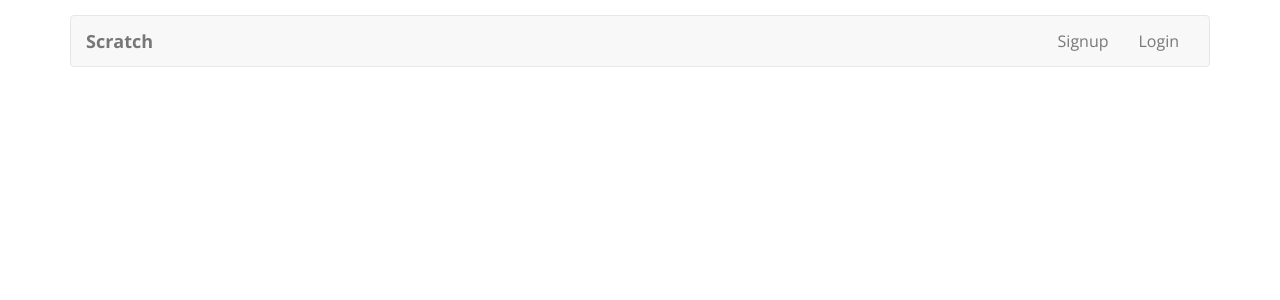
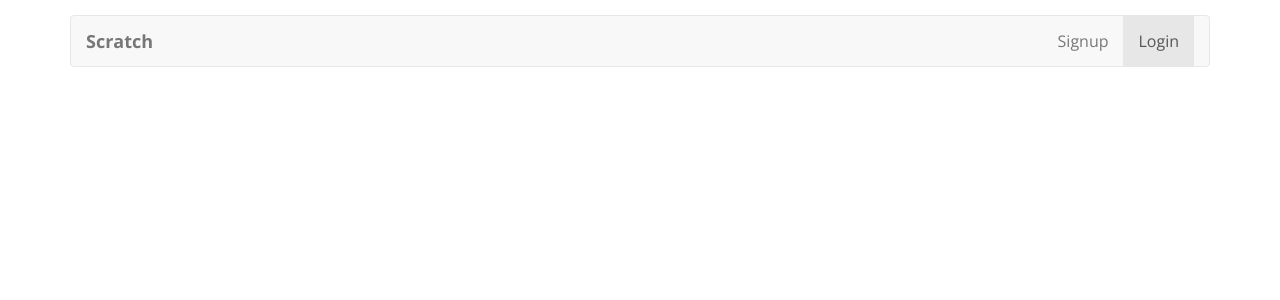
Before and after one commit to huatzhi/notes-app-client, a React (Create React App) app: page /login in a window 1280 px wide. Shown: the top 300 px of the page. Built offline with nearby package versions, Linux system fonts and the light colour scheme.

Commit message:
Overload the NavItem to change its behavior
- To make it highlight when its selected

```diff
--- a/src/App.js
+++ b/src/App.js
@@ -5,9 +5,9 @@ import {
 } from 'react-router-dom';
 import {
   Nav,
-  Navbar,
-  NavItem
+  Navbar
 } from 'react-bootstrap';
+import RouteNavItem from './components/RouteNavItem';
 import './App.css';
 import Routes from './Routes';
 
@@ -31,8 +31,8 @@ class App extends Component {
           </Navbar.Header>
           <Navbar.Collapse>
             <Nav pullRight>
-              <NavItem onClick={this.handleNavLink} href="/signup">Signup</NavItem>
-              <NavItem onClick={this.handleNavLink} href="/login">Login</NavItem>
+              <RouteNavItem onClick={this.handleNavLink} href="/signup">Signup</RouteNavItem>
+              <RouteNavItem onClick={this.handleNavLink} href="/login">Login</RouteNavItem>
             </Nav>
           </Navbar.Collapse>
         </Navbar>
--- /dev/null
+++ b/src/components/RouteNavItem.js
@@ -0,0 +1,9 @@
+import React from 'react';
+import { Route } from 'react-router-dom';
+import { NavItem } from 'react-bootstrap';
+
+export default (props) => (
+  <Route path={props.href} exact children={({ match }) => (
+    <NavItem {...props} active={ match ? true : false }>{ props.children }</NavItem>
+  )}/>
+);
```
